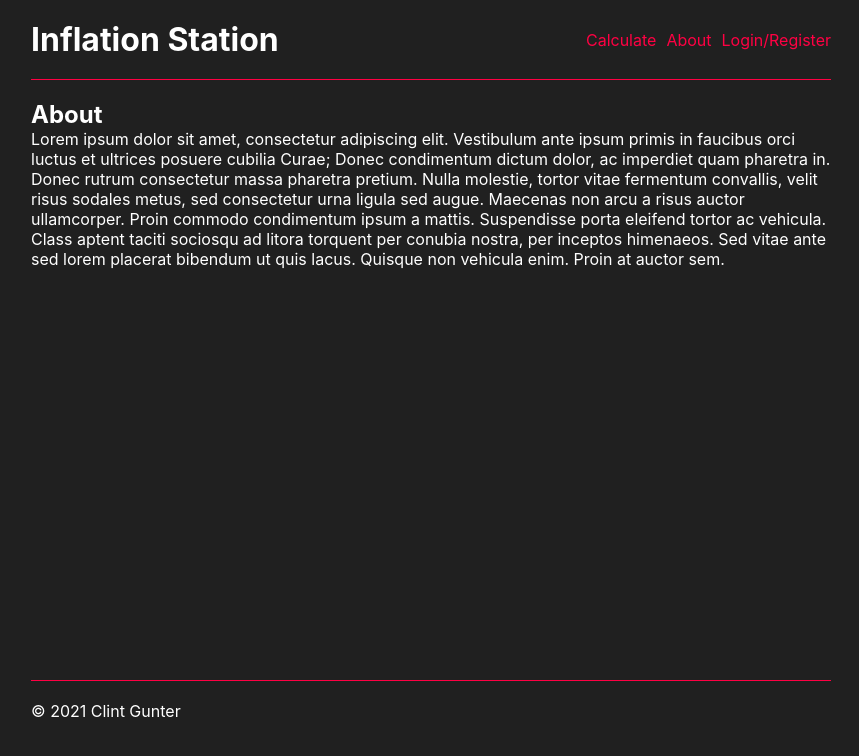
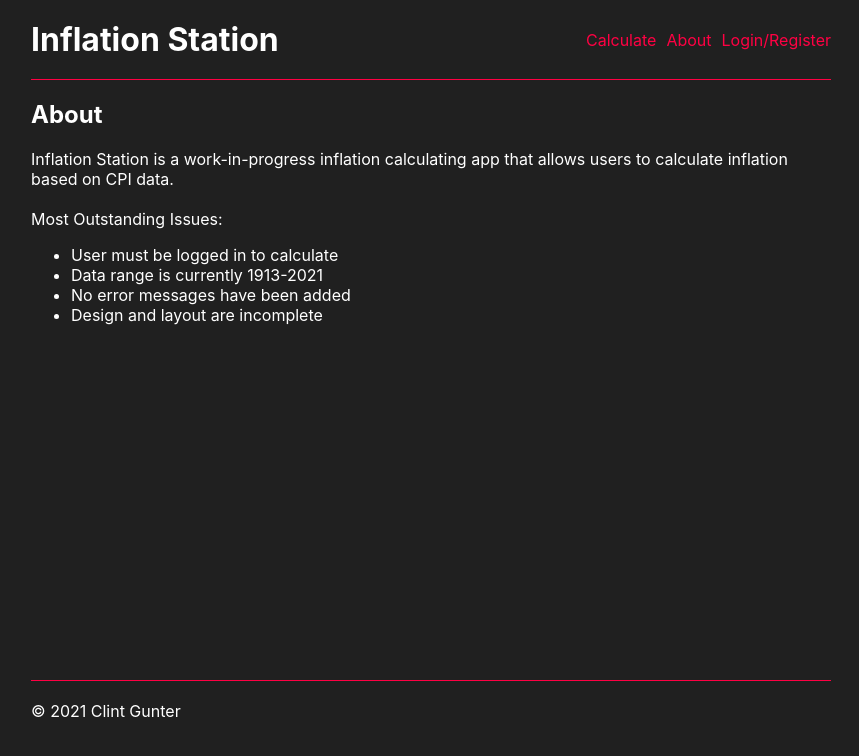
Before and after one commit to futureclint/inflation-station, a React (Create React App) app in the folder client/: page /about in a window 1280 px wide. Shown: the top 756 px of the page, without its empty margins (209-1068 px from the left). Built offline with nearby package versions, Linux system fonts and the light colour scheme.

Commit message:
Added about page copy listing outstanding issues

```diff
--- a/client/src/screens/About.jsx
+++ b/client/src/screens/About.jsx
@@ -2,7 +2,16 @@ export default function About() {
   return (
     <>
       <h2>About</h2>
-      <p>Lorem ipsum dolor sit amet, consectetur adipiscing elit. Vestibulum ante ipsum primis in faucibus orci luctus et ultrices posuere cubilia Curae; Donec condimentum dictum dolor, ac imperdiet quam pharetra in. Donec rutrum consectetur massa pharetra pretium. Nulla molestie, tortor vitae fermentum convallis, velit risus sodales metus, sed consectetur urna ligula sed augue. Maecenas non arcu a risus auctor ullamcorper. Proin commodo condimentum ipsum a mattis. Suspendisse porta eleifend tortor ac vehicula. Class aptent taciti sociosqu ad litora torquent per conubia nostra, per inceptos himenaeos. Sed vitae ante sed lorem placerat bibendum ut quis lacus. Quisque non vehicula enim. Proin at auctor sem.</p>
+      <br />
+      <p>Inflation Station is a work-in-progress inflation calculating app that allows users to calculate inflation based on CPI data.</p>
+      <br />
+      <p>Most Outstanding Issues:</p>
+      <ul>
+        <li>User must be logged in to calculate</li>
+        <li>Data range is currently 1913-2021</li>
+        <li>No error messages have been added</li>
+        <li>Design and layout are incomplete</li>
+      </ul>
     </>
   )
 }
```
